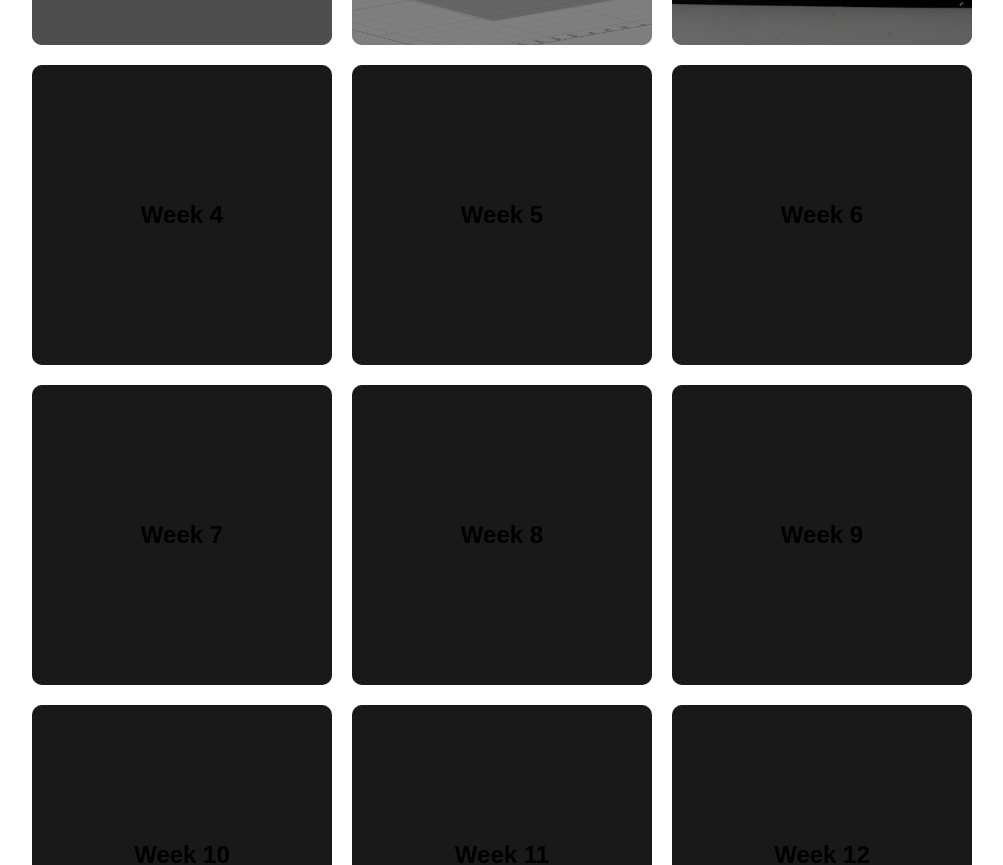
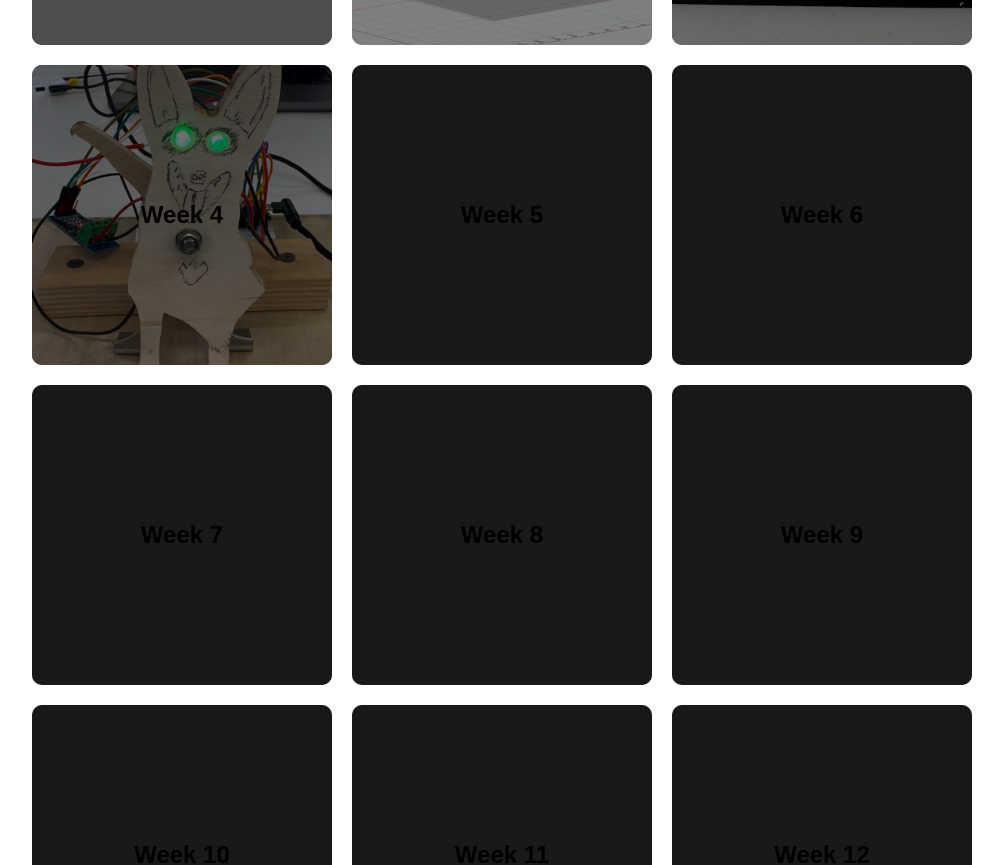
Before and after one commit to justinmucherino/ps70, a website: page index.html in a window 1280 px wide. Shown: the part 947-1812 px from the top of the page, without its empty margins (138-1141 px from the left). Drawn offline with Linux system fonts and the light colour scheme; grey boxes are pictures that could not be loaded.

Commit message:
week 4 grid image

```diff
--- a/index.html
+++ b/index.html
@@ -172,7 +172,7 @@
             </div>
         </a>
         <a href="week4.html" class="grid-item">
-            <div class="grid-content">
+            <div class="grid-content" style="background-image: url('./images/week4green.jpg'); background-size: cover; background-position: center;">
                 <div class="overlay"></div>
                 <h2>Week 4</h2>
             </div>
```
Also changed, not shown: images/week4green.jpg (added), 1 other file.
